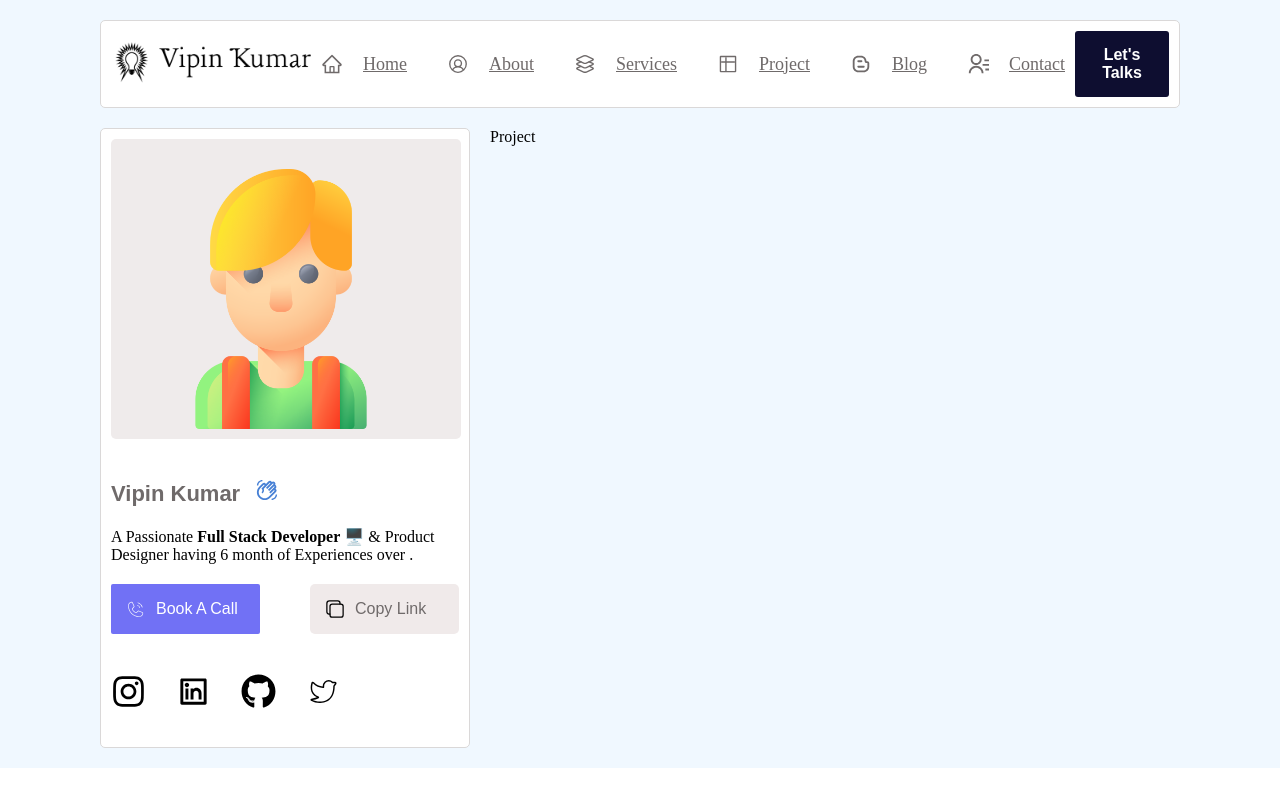
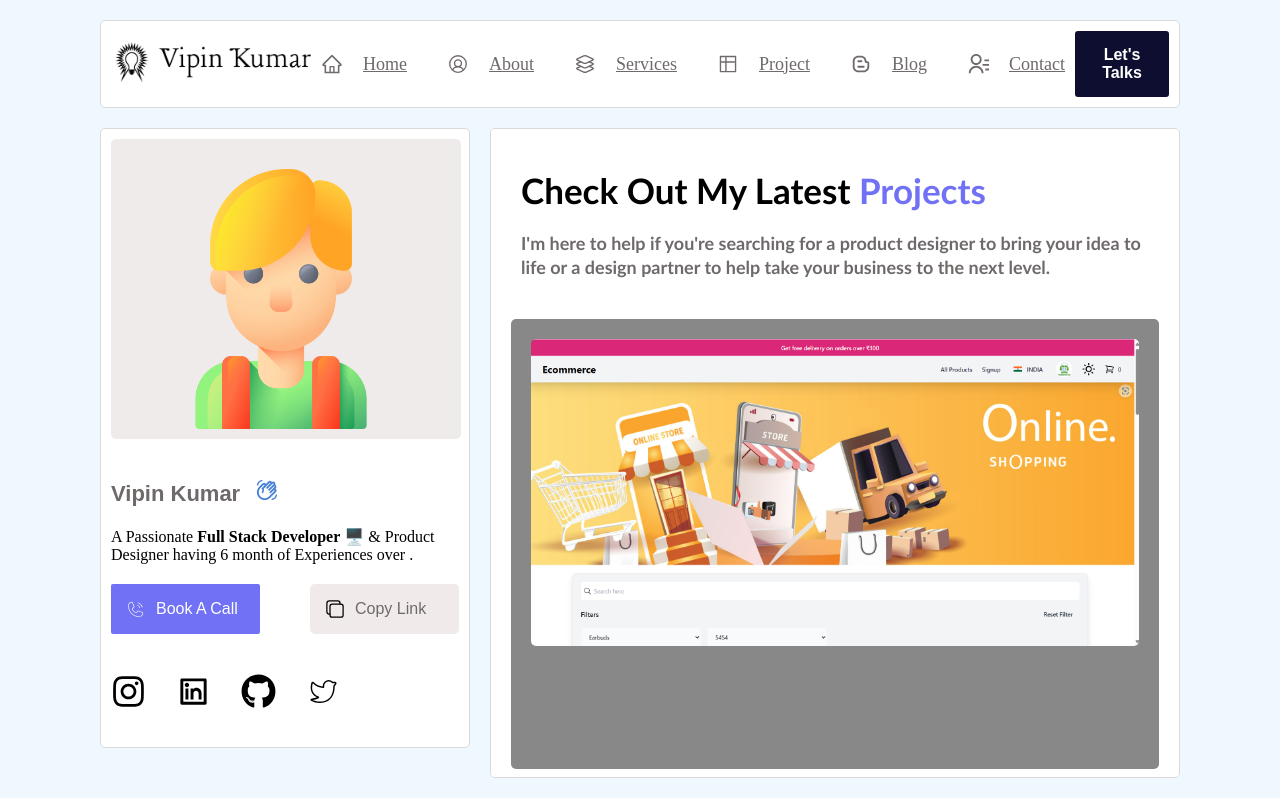
Before and after one commit to Vipinkm1/Vipin-Portfolio, a React (Vite) app: page /project in a window 1280 px wide. Built offline with nearby package versions, Linux system fonts and the light colour scheme.

Commit message:
Project page making

```diff
--- a/src/App.css
+++ b/src/App.css
@@ -7,6 +7,7 @@
   padding: 20px 100px 20px 100px;
   background-color: aliceblue;
   width: 100%;
+  height: 100%;
 }
 /* navabar-section css */
 .nav-border{
@@ -14,7 +15,6 @@
   padding: 10px;
   border-radius: 5px;
   background-color: #fff;
-
 }
 .logo-size{
   width: 200px;
@@ -450,3 +450,62 @@ gap:  20px;
   background: #fff;
   border-radius: 2px;
 }
+/*  project section -css */
+.new-text-padding{
+  padding: 10px 10px 10px 10px;
+}
+.add-scroll-bar{
+  overflow-y: scroll;
+  overscroll-behavior: smooth;
+}
+.project-font-size{
+  font-size: 35px;
+  font-family: 'Trebuchet MS', 'Lucida Sans Unicode', 'Lucida Grande', 'Lucida Sans', Arial, sans-serif;
+  font-weight: 600;
+}
+.new-project-color{
+  color: rgb(113, 113, 245);
+}
+.quote-size{
+  font-size: 18px;
+  color: #6f6a6a;
+  line-height: 1.5rem;
+}
+.project-quote{
+  padding: 10px 10px 20px 10px;
+}
+.project-container{
+  background: #898888;
+  border-radius: 5px;
+  height: 450px;
+  margin-top: 20px;
+  padding: 20px;
+}
+.img-container{
+  object-fit: contain;
+}
+.project-img-size{
+  width: 100%;
+  border-radius: 5px;
+}
+.site-flex{
+  display: flex;
+  align-items: center;
+  justify-content: start;
+  gap: 5px;
+  font-size: 18px;
+  font-family: 'Trebuchet MS', 'Lucida Sans Unicode', 'Lucida Grande', 'Lucida Sans', Arial, sans-serif;
+  font-weight: 600;
+  color: rgb(10, 22, 52);
+  text-decoration: underline;
+}
+.project-detail{
+ padding-top: 20px;
+}
+.technology-border{
+  border: 1px solid black;
+  background: #e1dede;
+  border-radius: 5px;
+  margin-top: 10px;
+  padding-top: 20px;
+}
--- a/src/components/Pages/Project/Project.jsx
+++ b/src/components/Pages/Project/Project.jsx
@@ -1,8 +1,42 @@
 import React from 'react'
-
+import Img1 from '../../../assets/Ecommerce.png'
+import { IoIosArrowRoundForward } from "react-icons/io";
 const Project = () => {
   return (
-    <div>Project</div>
+    <div className='about-border add-scroll-bar'>
+    <div className='new-text-padding'>
+     <p className='project-font-size'>Check Out My Latest <span  className='new-project-color'>Projects</span></p>
+    </div>
+    <div className='new-text-padding project-quote'>
+     <p className='project-font-size quote-size'>I'm here to help if you're searching for a product designer to bring your idea to life or a design partner to help take your business to the next level.</p>
+    </div>
+    <div className='project-container'>
+      <div className='img-container'>
+        <img className='project-img-size' src={Img1}/>
+      </div>
+    </div>
+    <div className='project-detail question-heading'>
+      <p className=' project-title name-intro '>Ecommerce Web app</p>
+      <div className='site-flex'>
+      <p className='project-link'>Visite Site</p>
+      <IoIosArrowRoundForward/>
+      </div>
+    </div>
+    <div className='technology-border'></div>
+    <div className='project-container'>
+      <div className='img-container'>
+        <img className='project-img-size' src={Img1}/>
+      </div>
+    </div>
+    <div className='project-detail question-heading'>
+      <p className=' project-title name-intro '>Ecommerce Web app</p>
+      <div className='site-flex'>
+      <p className='project-link'>Visite Site</p>
+      <IoIosArrowRoundForward/>
+      </div>
+    </div>
+    <div className='technology-border'></div>
+    </div>
   )
 }
 
--- a/src/components/Pages/Services/Services.jsx
+++ b/src/components/Pages/Services/Services.jsx
@@ -9,6 +9,7 @@ const Services = () => {
   const [openBoxFourth, setOpenBoxFourth] = useState(false)
   const [openBoxFivth, setOpenBoxFivth] = useState(false)
 
+  //  imported value added the main condition value
   const services = [
     { id: 1 },
     { id: 2 },
@@ -21,7 +22,7 @@ const Services = () => {
     { id: 9 },
     { id: 10 }
   ]
-
+  //  conditiopen plus and - button will be render here
   return (
     <div className='about-border service-scroll'>
       <div className='about-flex-item'>
@@ -48,7 +49,7 @@ const Services = () => {
       <div className='container-1'>
         <div className='question-heading'>
           <p>Question-1</p>
-          <p className='plus-icon' onClick={() => setOpenBoxFirst(true)}>+</p>
+          <p className='plus-icon' onClick={() => setOpenBoxFirst(!openBoxFirst)}>{openBoxFirst ? '-' : '+'}</p>
         </div>
         {openBoxFirst && (
           <div className='answer-border'>
@@ -59,7 +60,7 @@ const Services = () => {
       <div className='container-1'>
         <div className='question-heading'>
           <p>Question-1</p>
-          <p className='plus-icon' onClick={()=> setOpenBoxSecond(true)}>+</p>
+          <p className='plus-icon' onClick={() => setOpenBoxSecond(!openBoxSecond)}>{openBoxSecond ? '-' : '+'}</p>
         </div>
         {openBoxSecond && (
           <div className='answer-border'>
@@ -70,7 +71,7 @@ const Services = () => {
       <div className='container-1'>
         <div className='question-heading'>
           <p>Question-1</p>
-          <p className='plus-icon' onClick={() => setOpenBoxThird(true)}>+</p>
+          <p className='plus-icon' onClick={() => setOpenBoxThird(!openBoxThird)}>{openBoxThird ? '-' : '+'}</p>
         </div>
         {openBoxThird && (
           <div className='answer-border'>
@@ -81,7 +82,7 @@ const Services = () => {
       <div className='container-1'>
         <div className='question-heading'>
           <p>Question-1</p>
-          <p className='plus-icon' onClick={() => setOpenBoxFourth(true)}>+</p>
+          <p className='plus-icon' onClick={() => setOpenBoxFourth(!openBoxFourth)}>{openBoxFourth ? '-' : '+'}</p>
         </div>
         {openBoxFourth && (
           <div className='answer-border'>
@@ -92,7 +93,7 @@ const Services = () => {
       <div className='container-1'>
         <div className='question-heading'>
           <p>Question-1</p>
-          <p className='plus-icon' onClick={() => setOpenBoxFivth(true)}>+</p>
+          <p className='plus-icon' onClick={() => setOpenBoxFivth(!openBoxFivth)}>{openBoxFivth ? '-' : '+'}</p>
         </div>
         {openBoxFivth && (
           <div className='answer-border'>
@@ -100,6 +101,8 @@ const Services = () => {
           </div>
         )}
       </div>
+    {/* any new componets add here start  */}
+
     </div>
   )
 }
```
Lines whose indentation alone changed are shown as unchanged.
